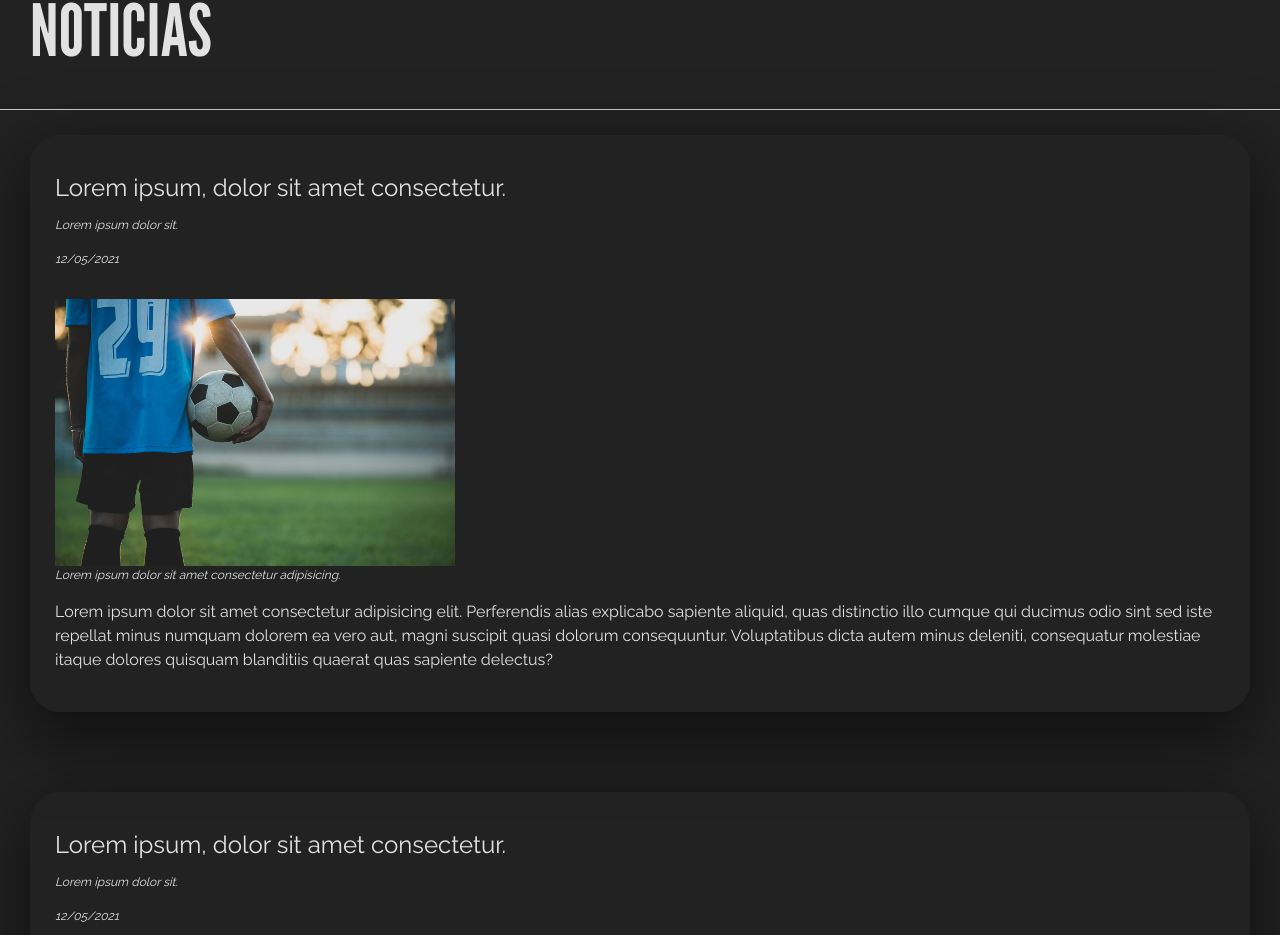
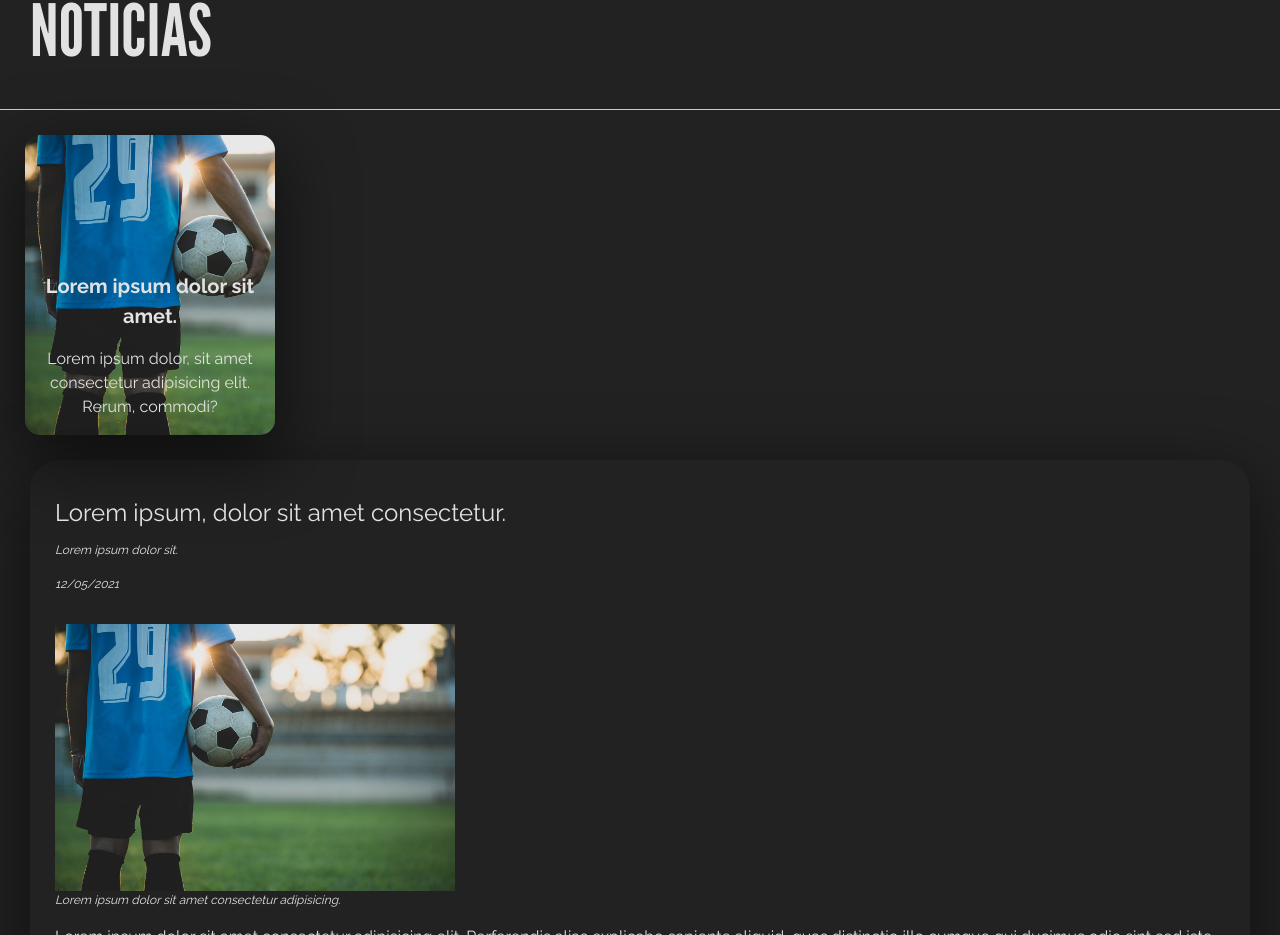
Before and after one commit to JulianLobos/MyPortfolio, a website: page pages/FootballClubPage.html in a window 1280 px wide. Shown: the part 849-1784 px from the top of the page. Drawn offline with nearby package versions, Linux system fonts and the light colour scheme.

Commit message:
new news card added

```diff
--- a/pages/FootballClubPage.html
+++ b/pages/FootballClubPage.html
@@ -31,6 +31,12 @@
         </div>
         <div class="noticiasFc" id="noticias">
             <p class="noticiasTitle">NOTICIAS</p>
+
+            <div class="newsCard">
+                <p class="cardTitle">Lorem ipsum dolor sit amet.</p>
+                <p class="cardSubtitle">Lorem ipsum dolor, sit amet consectetur adipisicing elit. Rerum, commodi?</p>
+            </div>
+
             <article>
                 <p class="articleTitle">Lorem ipsum, dolor sit amet consectetur.</p>
                 <p class="articleSubtitle">Lorem ipsum dolor sit.</p>
--- a/scss/components/fcPage.scss
+++ b/scss/components/fcPage.scss
@@ -49,6 +49,34 @@
         .noticiasFc{
             background-color: $black;
             color: $white;
+            .newsCard{
+                background-image: linear-gradient(180deg, rgba(255,255,255,0) 100%, rgba(0,0,0,1) 100%), url("../img/FutbolPage/fondoFC.jpg");
+                background-repeat: no-repeat;
+                background-size: cover;
+                border-radius: 15px;
+                box-shadow: rgba(0, 0, 0, 0.56) 0px 22px 70px 4px;
+                cursor: pointer;
+                width: 250px;
+                height: 300px;
+                margin: 25px;
+                display: flex;
+                flex-direction: column;
+                justify-content: flex-end;
+                align-items: center;
+                transition: all 0.5s ease;
+                &:hover{
+                    background-image: linear-gradient(180deg, rgba(255,255,255,0) 0%, rgba(0,0,0,1) 100%), url("../img/FutbolPage/fondoFC.jpg");
+                    background-size: 200%;
+                }
+                .cardTitle{
+                    font-weight: 600;
+                    font-size: 1.25em;
+                    text-align: center;
+                }
+                .cardSubtitle{
+                    text-align: center;
+                }
+            }
             .noticiasTitle{
                 font-family: 'League Gothic', sans-serif;
                 font-size: 4.5em;
```
Also changed, not shown: css/style.css.
